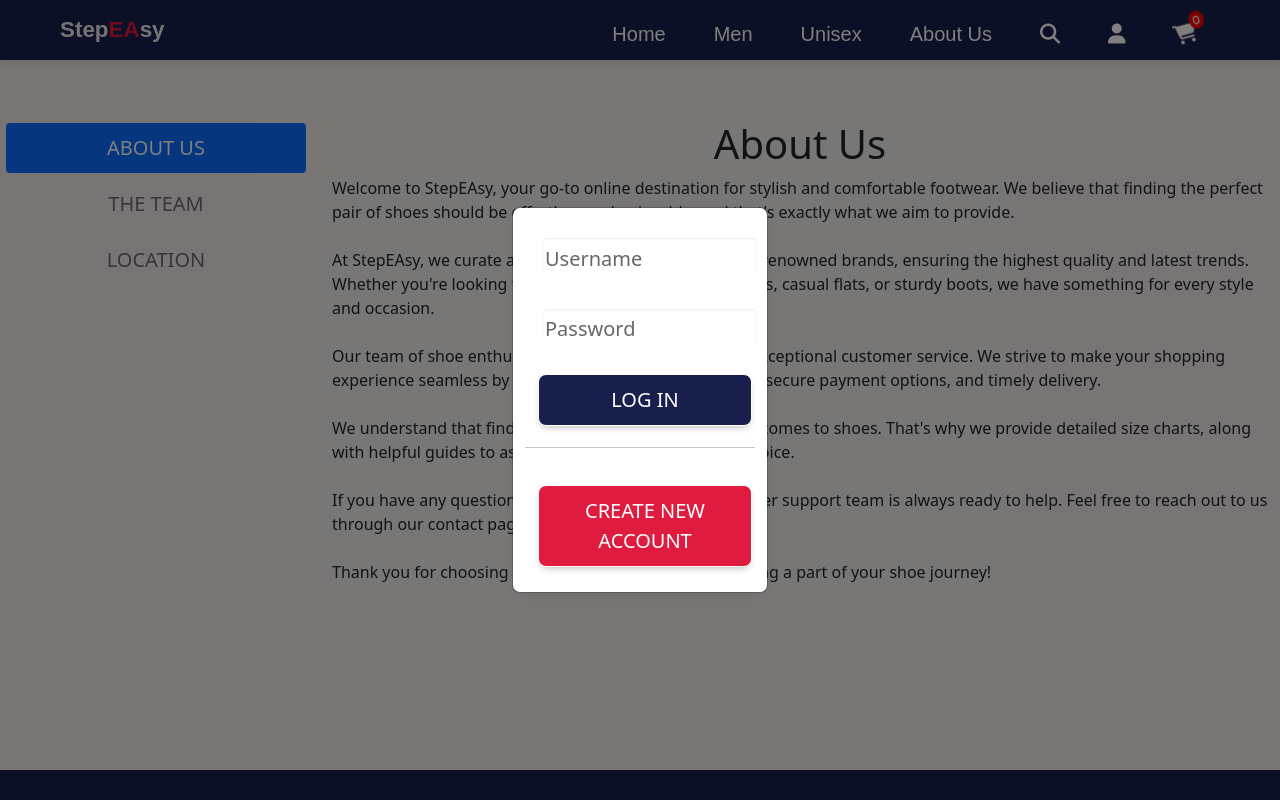
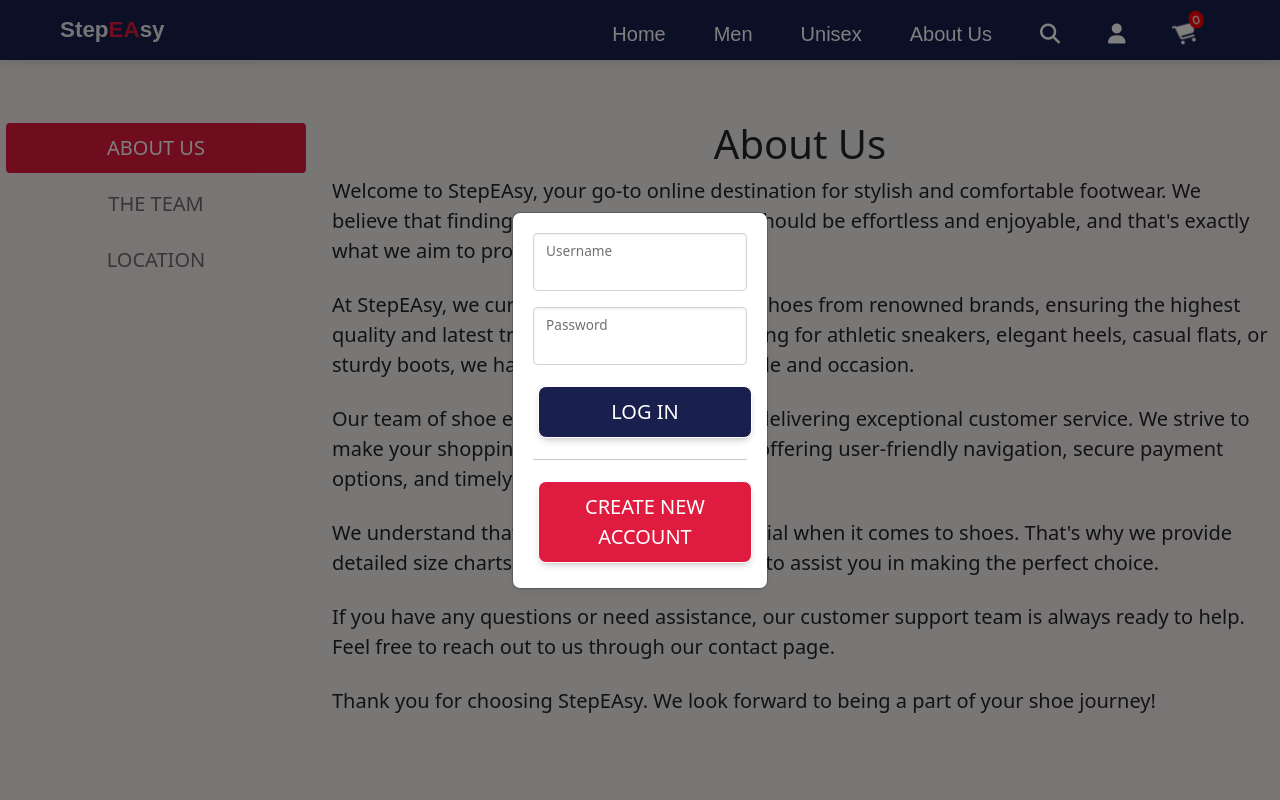
Before and after one commit to eaplong24/StepEAsy, a React (Vite) app: page /aboutUs in a window 1280 px wide. Both pictures are taken after a click on the button 1116 px from the left and 29 px from the top of the page. Shown: the top 800 px of the page. Built offline with nearby package versions, Linux system fonts and the light colour scheme.

Commit message:
Updating LogIn and images

```diff
--- a/src/AboutUs.jsx
+++ b/src/AboutUs.jsx
@@ -89,13 +89,13 @@ const AboutUs = () => {
                 <div className="row" style={{textAlign:'center'}}>
                   <h1 className="text-4xl font-bold">The Team</h1>
                   <div className="col-12 col-lg-6">
-                    <img src='./src/assets/img/prof1a.png' alt="Team Member 1" />
-                    <h3>John Doe</h3>
+                    <img src='./img/prof1a.png' alt="Team Member 1" />
+                    <h3>Efren Albert Rosales</h3>
                     <p>Co-Founder</p>
                   </div>
                   <div className="col-12 col-lg-6">
-                    <img src='./src/assets/img/prof2a.png' alt="Team Member 2" />
-                    <h3>Jane Smith</h3>
+                    <img src='./img/prof2a.png' alt="Team Member 2" />
+                    <h3>Mc Matt San Balbuena</h3>
                     <p>Co-Founder</p>
                   </div>
                 </div>
--- a/src/Men.jsx
+++ b/src/Men.jsx
@@ -49,7 +49,7 @@ const Men = () => {
 
   return (
     <div className="men mt-5">
-      <h1 style={{padding:'20px'}}>Men's Shoes</h1>
+      <h1 style={{padding:'20px', textAlign:'center'}}>Men's Shoes</h1>
       <div className="row" style={{maxWidth:'1600px', display:'flex', margin:'auto'}}>
         <div className="col-12 col-md-3">
           <h4>Shop by Brand</h4>
--- a/src/Navbar.jsx
+++ b/src/Navbar.jsx
@@ -6,6 +6,8 @@ const Navbar = () => {
     const { cartItems } = useContext(CartContext);
     const cartItemCount = cartItems.length;
     const [showModal, setShowModal] = useState(false);
+    const [userName, setUserName] = useState('');
+    const [password, setPassword] = useState('');
 
     const openModal = () => {
         setShowModal(true);
@@ -13,6 +15,20 @@ const Navbar = () => {
 
     const closeModal = () => {
         setShowModal(false);
+    };
+
+    const handleSubmit = (event) => {
+        event.preventDefault();
+        // Perform form validation logic
+        // Example: Check if all required fields are filled
+        if (userName.trim() === '' || password.trim() === '') {
+            // Display error or show validation message
+            console.log('Please fill in all required fields.');
+            return;
+        }
+
+        // Continue with form submission or other logic
+        console.log('Form submitted!');
     };
 
     return (
@@ -71,8 +87,28 @@ const Navbar = () => {
         {showModal && (
             <div className="modal">
             <div className='modal-content' id='navModal-content' style={{maxWidth:'80%'}}>
-                <form className="row g-3 needs-validation d-flex" noValidate>
-                <div className="col-12">
+                <form onSubmit={handleSubmit}>
+                    <div className='form-floating mb-3'>
+                        <input
+                            type="text"
+                            className='form-control'
+                            id='Username'
+                            onChange={(e) => setUserName(e.target.value)}
+                            required
+                        />
+                        <label htmlFor="floatingFirstName">Username</label>
+                    </div>
+                    <div className='form-floating mb-3'>
+                        <input
+                            type="password"
+                            className='form-control'
+                            id='Password'
+                            onChange={(e) => setPassword(e.target.value)}
+                            required
+                        />
+                        <label htmlFor="floatingFirstName">Password</label>
+                    </div>
+                    {/* <div className="col-12">
                         <div className="form-outline">
                         <input type="text" className="form-control" id="validationCustom01" required />
                         <label htmlFor="validationCustom01" className="form-label">Username</label>
@@ -85,7 +121,7 @@ const Navbar = () => {
                         <label htmlFor="validationCustom02" className="form-label">Password</label>
                         <div className="invalid-feedback">Please provide a valid password.</div>
                         </div>
-                </div>
+                    </div> */}
                     <div className="col-12">
                         <button className="btn w-100"
                             type="submit"
--- a/src/Unisex.jsx
+++ b/src/Unisex.jsx
@@ -51,7 +51,7 @@ const Unisex = () => {
 
   return (
     <div className="unisex mt-5">
-      <h1 style={{padding:'20px'}}>Unisex Shoes</h1>
+      <h1 style={{padding:'20px', textAlign:'center'}}>Unisex Shoes</h1>
       <div className="row" style={{maxWidth:'1600px', display:'flex', margin:'auto'}}>
         <div className="col-12 col-md-3">
           <h4>Shop by Brand</h4>
--- a/src/index.css
+++ b/src/index.css
@@ -654,6 +654,13 @@ body {
 }
 
 /* aboutUS */
+
+
+.nav-pills .nav-link.active {
+  background-color: #df1b3f;
+}
+
+
 @media (max-width: 600px) {
   .aboutUs .nav {
     align-items: center;
@@ -699,6 +706,9 @@ body {
   }
   .aboutUs img {
     width: 320px;
+  }
+  .aboutUs p {
+    font-size: 20px;
   }
 }
 
```
Lines whose indentation alone changed are shown as unchanged.
